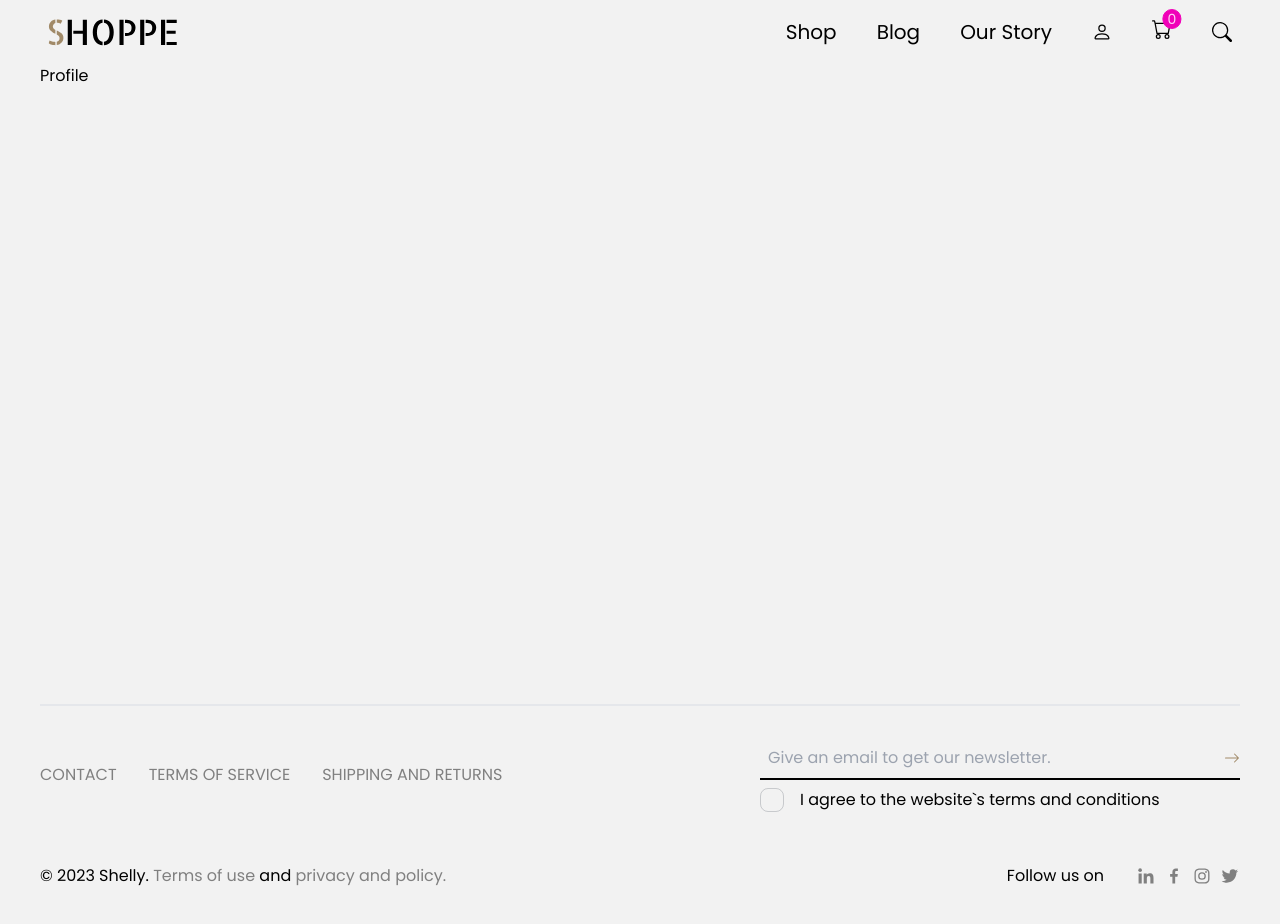
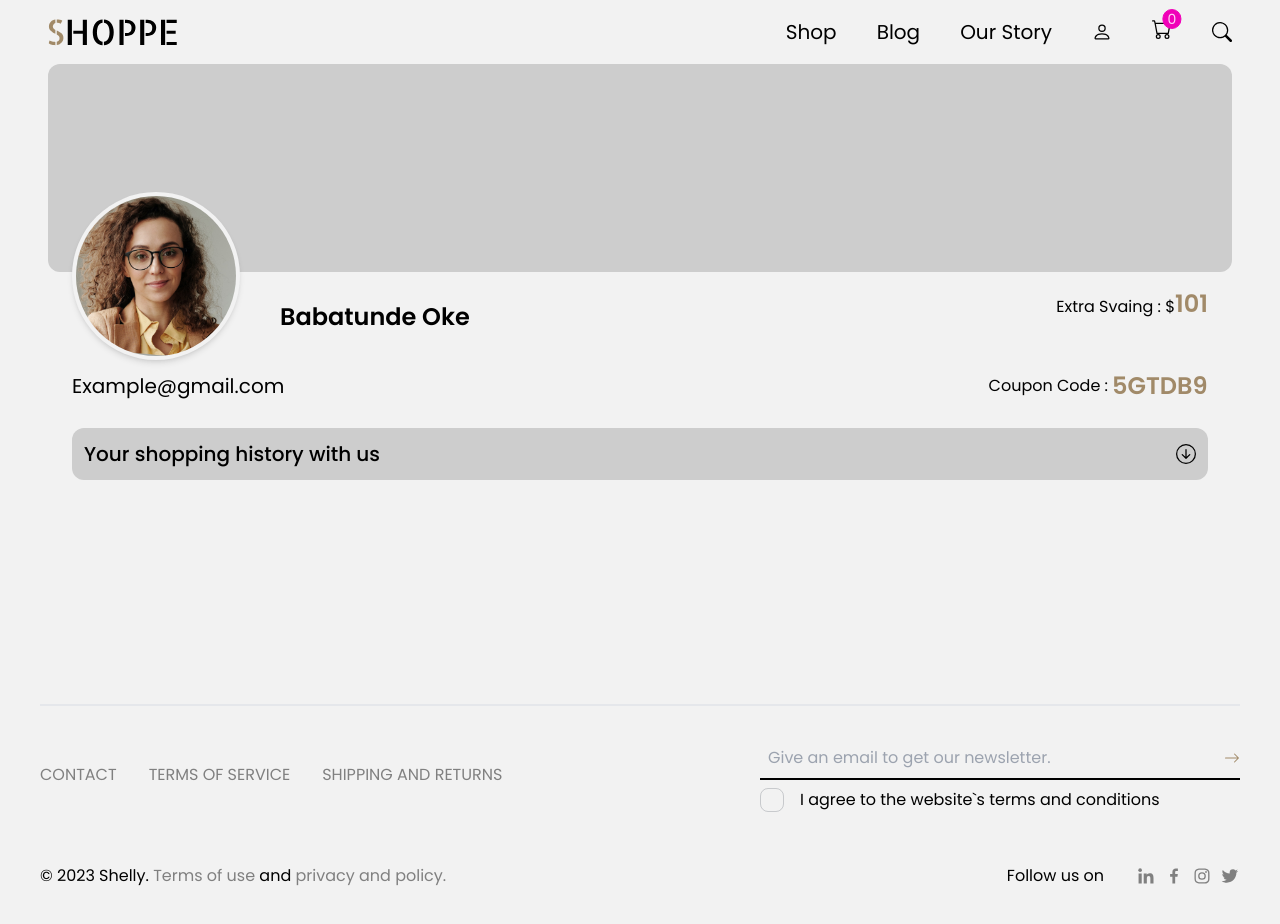
Before and after one commit to Twise007/shoppe, a React (Create React App) app: page /profile in a window 1280 px wide. Built offline with nearby package versions, Linux system fonts and the light colour scheme.

Commit message:
craeting the profile page

```diff
--- a/src/CartContext.js
+++ b/src/CartContext.js
@@ -71,7 +71,7 @@ export function CartProvider({ children }) {
     }
   }
 
-  function getTotalCost(id) {
+ function getTotalCost() {
    let totalCost = 0;
    cartProducts.map((cartItem) => {
      const productData = getProductData(cartItem.id);
@@ -79,6 +79,9 @@ export function CartProvider({ children }) {
    });
    return totalCost;
  }
+
+
+
 
   const contextValue = {
     items: cartProducts,
@@ -95,6 +98,3 @@ export function CartProvider({ children }) {
 }
 
 export default CartProvider;
-
-//context (cart, addcart, removecart)
-// Provider -> gives your react app access to all the things in the context
--- a/src/components/Navbar.jsx
+++ b/src/components/Navbar.jsx
@@ -147,12 +147,12 @@ const Navbar = () => {
                   setActive(nav.title);
                 }}
               >
-                <a
+                <Link
                   className="py-4 capitalize duration-300 rounded-md hover:text-cl-acn"
-                  href={`#${nav.id}`}
+                  to={nav.id}
                 >
                   {nav.title} {nav.name}
-                </a>
+                </Link>
               </li>
             ))}
           </ul>
--- a/src/components/ProductCard.jsx
+++ b/src/components/ProductCard.jsx
@@ -1,32 +1,48 @@
-import React, { useContext } from "react";
-import { BsCart, BsEye } from "react-icons/bs";
+import React, { useContext, useState, useEffect } from "react";
+import { BsCart, BsEye, BsFillHeartFill } from "react-icons/bs";
 import { CartContext } from "../CartContext";
 import { BiHeart } from "react-icons/bi";
+import { Link } from "react-router-dom";
 
 const ProductCard = (props) => {
   const product = props.product;
   const cart = useContext(CartContext);
   const productQuantity = cart.getProductQuantity(product.id);
 
+  // create a state for favourite and storing to local host storage
+  const [favourite, setFavourite] = useState(false);
+
   return (
     <div className="relative rounded-md hover:shadow w-36 md:w-72 lg:w-96 md:pt-0 group">
       <img src={product.image} alt="section gallery" />
 
       <div className="absolute top-20 left-4 md:top-36 md:left-24 lg:top-44 lg:left-32 lg:gap-8 flex gap-4 items-center justify-center text-[24px] opacity-0  group-hover:opacity-100">
-        <button type="submit">
+        <Link to="/cart">
           <BsCart className="hover:font-bold hover:text-cl-acn hover:text-[32px] duration-700 cursor-pointer" />
-        </button>
+        </Link>
         <button type="submit">
           <BsEye className="hover:font-bold hover:text-cl-acn hover:text-[32px] duration-700 cursor-pointer" />
         </button>
-        <button type="submit">
+        <button
+          type="submit"
+          onClick={() => {
+            setFavourite(!favourite);
+          }}
+        >
           <BiHeart className="hover:font-bold hover:text-cl-acn hover:text-[32px] duration-700 cursor-pointer" />
         </button>
       </div>
 
+      {/* to check favourite */}
+      {favourite && (
+        <div className="absolute text-3xl text-red-500 duration-700 cursor-pointer top-2 right-2">
+          <BsFillHeartFill />
+        </div>
+      )}
+
       <button
         onClick={() => cart.addOneToCart(product.id)}
-        className="md:py-4 py-2 text-center bg-[#cdcdcd]  w-full  hover:bg-cl-acn cursor-pointer"
+        className="md:py-4 py-2 text-center bg-[#cdcdcd]  w-full  hover:bg-cl-acn cursor-pointer z-50"
       >
         ADD TO CART
       </button>
--- a/src/components/Section.jsx
+++ b/src/components/Section.jsx
@@ -56,7 +56,6 @@ const Section = () => {
             </div>
           ))}
       </div>
-
     </section>
   );
 };
--- a/src/pages/Cart.jsx
+++ b/src/pages/Cart.jsx
@@ -3,13 +3,15 @@ import { CartContext } from "../CartContext";
 import CartProduct from "../components/CartProduct";
 
 const Cart = () => {
-  //total number of product on top of the cart icons
   const cart = useContext(CartContext);
 
   const productsCount = cart.items.reduce(
     (sum, product) => sum + product.quantity,
     0
   );
+
+
+
   return (
     <div className=" min-h-[80vh]">
       <h1 className="py-6 text-2xl">Shopping Cart</h1>
@@ -23,21 +25,20 @@ const Cart = () => {
               quantity={currentProduct.quantity}
             />
           ))}
+
+          <h1 className="m-2 text-lg text-center md:text-start">
+            Total : $ <span className="text-4xl font-semibold text-cl-acn">{cart.getTotalCost().toFixed(2)}</span>
+          </h1>
         </>
       ) : (
-        <div>
-          <h1>
-            Total : <span>{cart.getTotalCost().toFixed(2)}</span>
-          </h1>
-          <div className="text-5xl hero text-rose-500">
-            There are no items in your carts
-          </div>
+        <div className="h-[50vh] my-10 capitalize text-5xl font-normal text-center hero text-rose-500">
+          There are no items in your cart
         </div>
       )}
 
       <button
         type="submit"
-        className="w-full py-1 mx-2 mt-2 duration-300 border border-green-500 rounded-lg hover:bg-green-500 hover:text-white"
+        className="w-full py-1 mx-2 mt-2 duration-300 border border-green-500 rounded-lg hover:bg-green-500 hover:text-white "
       >
         Purchase All Items
       </button>
--- a/src/pages/Profile.jsx
+++ b/src/pages/Profile.jsx
@@ -1,9 +1,122 @@
-import React from 'react'
+import React, { useState } from "react";
+import Customer from "../assets/customer.png";
+import { BsCamera, BsArrowDownCircle } from "react-icons/bs";
+
+const initialState = {
+  name: "babatunde oke",
+  email: "Example@gmail.com",
+  coupon: "5gtdb90",
+  password: "",
+};
 
 const Profile = () => {
+  const [open, setOpen] = useState(false);
+
+  const [formData, setFormData] = useState(initialState);
+  const { name, email, coupon, password } = formData;
+
+  const handleInputChange = (e) => {
+    const { name, value } = e.target;
+    setFormData({ ...formData, [name]: value });
+  };
+
   return (
-    <div className='min-h-[80vh] '>Profile</div>
-  )
-}
+    <div className="min-h-[80vh] mx-2">
+      <div className="h-52 max-h-52  bg-[#cdcdcd] rounded-xl"></div>
+      <div className="mx-6">
+        <div className="flex flex-col -mt-20 md:justify-between md:flex-row">
+          <div className="flex items-center gap-6 md:gap-10 ">
+            <div className="rounded-full bg-white shadow-md hero w-[10.5rem] h-[10.5rem] cursor-pointer">
+              <div className="w-40 h-40 rounded-full">
+                <img src={Customer} alt="customer_img" className="object-cover w-full h-full rounded-full " />
+              </div>
+            </div>
+            <input
+              type="text"
+              className="h-10 mt-20 text-2xl font-semibold text-black capitalize bg-transparent outline-none w-fit"
+              name={name}
+              value={name}
+              onChange={handleInputChange}
+            />
+          </div>
+          <h1 className="md:mt-[6rem] text-l text-start mr-8 md:mr-0">
+            Extra Svaing : $
+            <span className="text-2xl font-semibold text-cl-acn">{"101"}</span>
+          </h1>
+        </div>
+        <div className="flex flex-col items-start justify-between md:items-center md:flex-row">
+          <input
+            className="my-3 text-xl bg-transparent outline-none cursor-not-allowed"
+            type="email"
+            disabled
+            name={email}
+            value={email}
+            onChange={handleInputChange}
+          />
+          <div className="flex items-center justify-center gap-0 p-0 m-0">
+            <div>Coupon Code :  </div>
+            <input
+              className="ml-1 text-2xl font-semibold uppercase bg-transparent outline-none cursor-not-allowed text-end text-cl-acn w-[6rem]"
+              type="coupon"
+              disabled
+              name={coupon}
+              value={coupon}
+              onChange={handleInputChange}
+            />
+          </div>
+        </div>
 
-export default Profile
+        {/* shooping history */}
+        <div className="mt-4">
+          <div
+            className="p-3 text-xl font-medium cursor-pointer bg-[#cdcdcd] rounded-xl flex items-center justify-between"
+            onClick={() => setOpen(!open)}
+          >
+            <p>Your shopping history with us</p>
+            <BsArrowDownCircle
+              className={`  duration-700 ${open && "rotate-180 text-cl-acn"}`}
+            />
+          </div>
+          <div
+            className={` shadow-xl mx-4 my-2 p-2  duration-500 rounded-xl ${
+              open ? "h-fit" : "hidden"
+            }`}
+          >
+            <div className="overflow-x-auto">
+              <table className="table text-l">
+                {/* head */}
+                <thead>
+                  <tr className="text-xl text-black">
+                    <th>Item Description</th>
+                    <th>Price</th>
+                  </tr>
+                </thead>
+                <tbody>
+                  {/* row 1 this will later be a map object */}
+                  <tr>
+                    <td>Quality Control Specialist</td>
+                    <td>400</td>
+                  </tr>
+                  {/* row 2 */}
+                  <tr>
+                    <td>Desktop Support Technician</td>
+                    <td>200</td>
+                  </tr>
+                </tbody>
+                {/* head */}
+                <tfoot>
+                  <tr className="text-xl text-white">
+                    <th>Total Price</th>
+                    <th className="text-2xl text-cl-acn">600</th>
+                  </tr>
+                </tfoot>
+              </table>
+            </div>
+          </div>
+        </div>
+      </div>
+    </div>
+  );
+};
+
+export default Profile;
--- a/src/pages/Story.jsx
+++ b/src/pages/Story.jsx
@@ -1,7 +1,16 @@
-import React from 'react'
+import React from "react";
+import Logo from "../assets/logo.svg";
 
 const Story = () => {
-  return <div className="min-h-[80vh]">Story</div>;
-}
+  return (
+    <div className="min-h-[80vh]">
+      <h1 className="m-2 text-3xl uppercase">our story</h1>
 
-export default Story
+      <div className="h-40 mb-4 shadow-2xl rounded-2xl min-h-40 hero">
+        <img src={Logo} alt="" />
+      </div>
+    </div>
+  );
+};
+
+export default Story;
```
Also changed, not shown: src/components/CartProduct.jsx (+18 -16 lines), src/assets/customer.png (added). Lines whose indentation alone changed are shown as unchanged.
